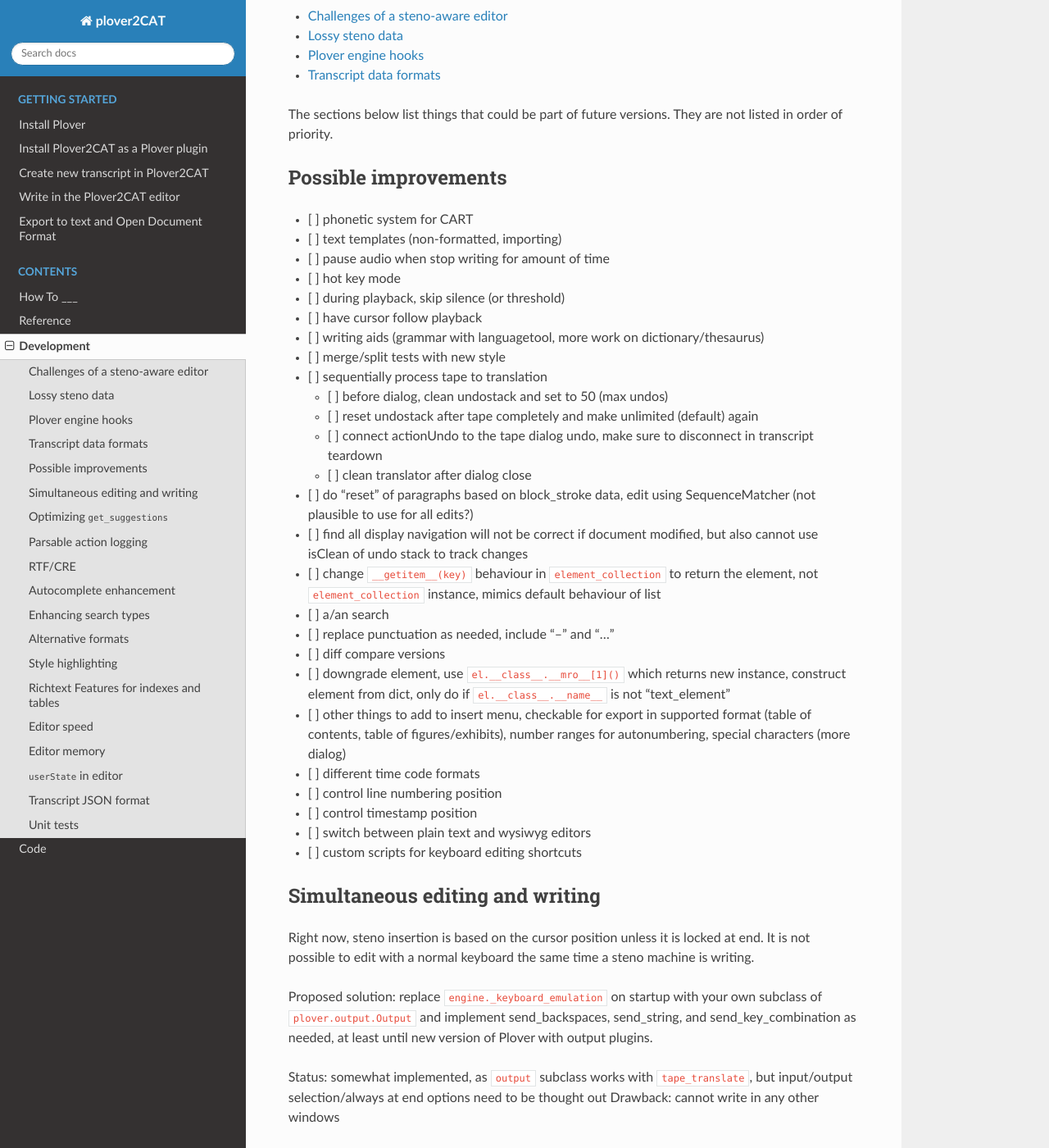
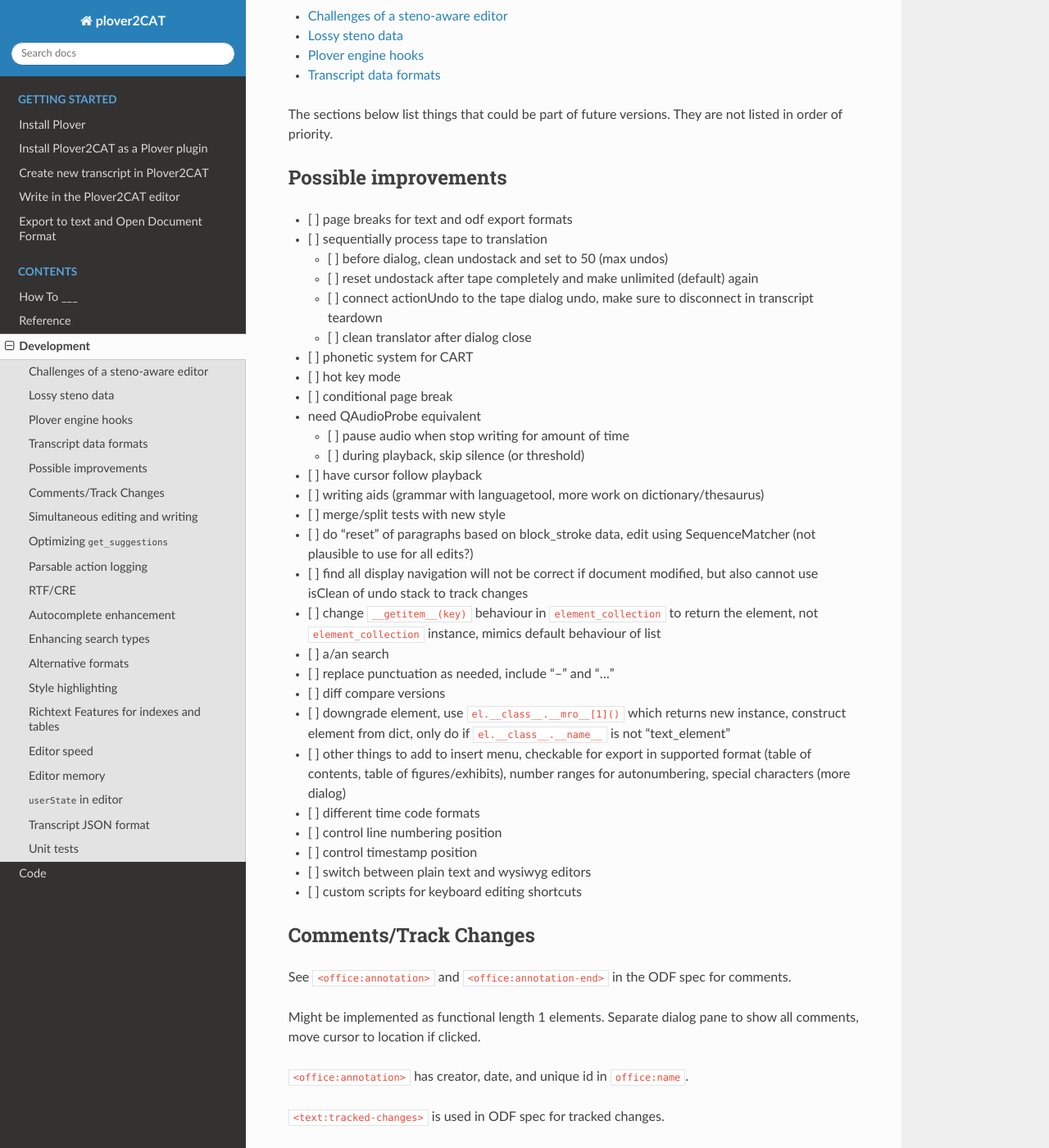
Before and after one commit to greenwyrt/plover2CAT, a Sphinx documentation site: the page built from docs/discussion/development.md, in a window 1280 px wide and 1400 px high, scrolled down 248 px. Shown: the whole window at 82% size. Built offline with Sphinx 7.4.7 and the Read the Docs theme 3.1.0, drawn with Linux system fonts in a browser that asks for light colours.

```diff
--- a/docs/discussion/development.md
+++ b/docs/discussion/development.md
@@ -14,19 +14,21 @@ The sections below list things that could be part of future versions. They are n
 
 ## Possible improvements
 
-- [ ] phonetic system for CART
-- [ ] text templates (non-formatted, importing)
-- [ ] pause audio when stop writing for amount of time
-- [ ] hot key mode
-- [ ] during playback, skip silence (or threshold)
-- [ ] have cursor follow playback
-- [ ] writing aids (grammar with languagetool, more work on dictionary/thesaurus)
-- [ ] merge/split tests with new style
+- [ ] page breaks for text and odf export formats
 - [ ] sequentially process tape to translation
     - [ ] before dialog, clean undostack and set to 50 (max undos)
     - [ ] reset undostack after tape completely and make unlimited (default) again
     - [ ] connect actionUndo to the tape dialog undo, make sure to disconnect in transcript teardown
     - [ ] clean translator after dialog close
+- [ ] phonetic system for CART
+- [ ] hot key mode
+- [ ] conditional page break
+- need QAudioProbe equivalent
+    - [ ] pause audio when stop writing for amount of time
+    - [ ] during playback, skip silence (or threshold)
+- [ ] have cursor follow playback
+- [ ] writing aids (grammar with languagetool, more work on dictionary/thesaurus)
+- [ ] merge/split tests with new style
 - [ ] do "reset" of paragraphs based on block_stroke data, edit using SequenceMatcher (not plausible to use for all edits?)
 - [ ] find all display navigation will not be correct if document modified, but also cannot use isClean of undo stack to track changes
 - [ ] change `__getitem__(key)` behaviour in `element_collection` to return the element, not `element_collection` instance, mimics default behaviour of list
@@ -40,6 +42,18 @@ The sections below list things that could be part of future versions. They are n
 - [ ] control timestamp position
 - [ ] switch between plain text and wysiwyg editors
 - [ ] custom scripts for keyboard editing shortcuts
+
+
+## Comments/Track Changes
+
+See `<office:annotation>` and `<office:annotation-end>` in the ODF spec for comments.
+
+Might be implemented as functional length 1 elements. Separate dialog pane to show all comments, move cursor to location if clicked.
+
+`<office:annotation>` has creator, date, and unique id in `office:name`.
+
+`<text:tracked-changes>` is used in ODF spec for tracked changes.
+
 
 ## Simultaneous editing and writing
 
--- a/plover_cat/__version__.py
+++ b/plover_cat/__version__.py
@@ -1 +1 @@
-__version__ = "4.0.4"
+__version__ = "4.0.5"
```
Also changed, not shown: 1 other file.
